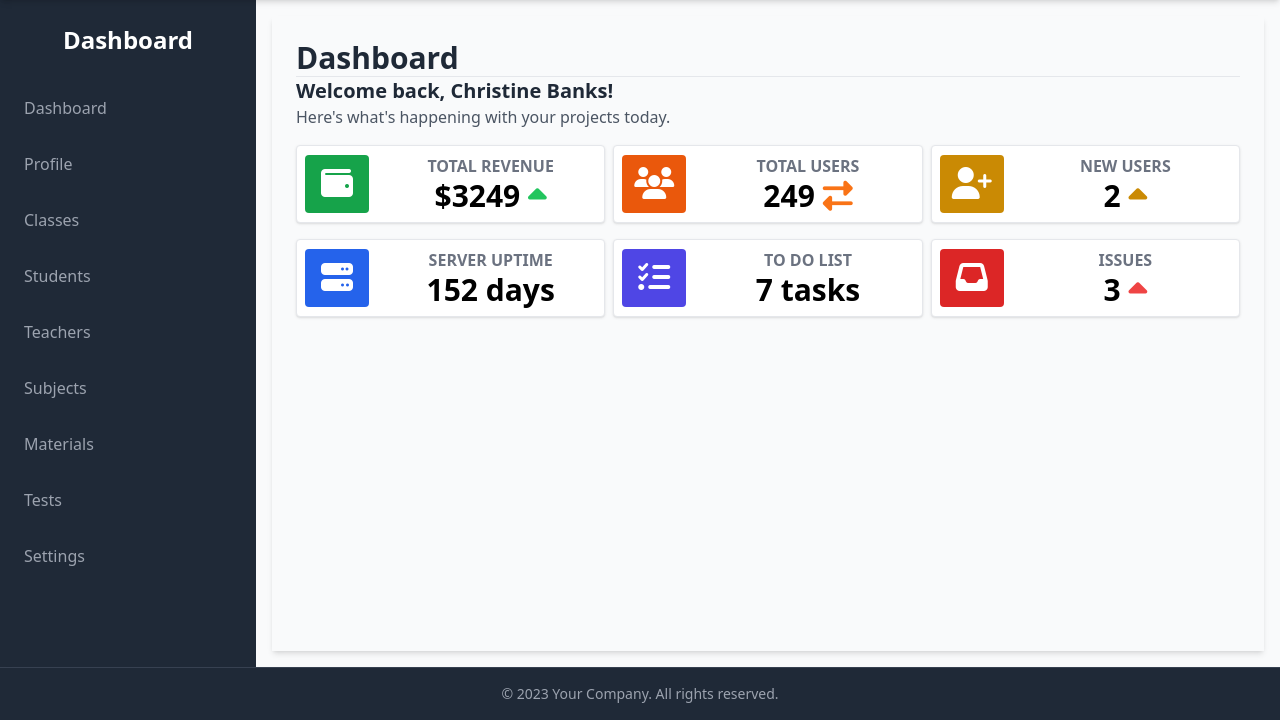
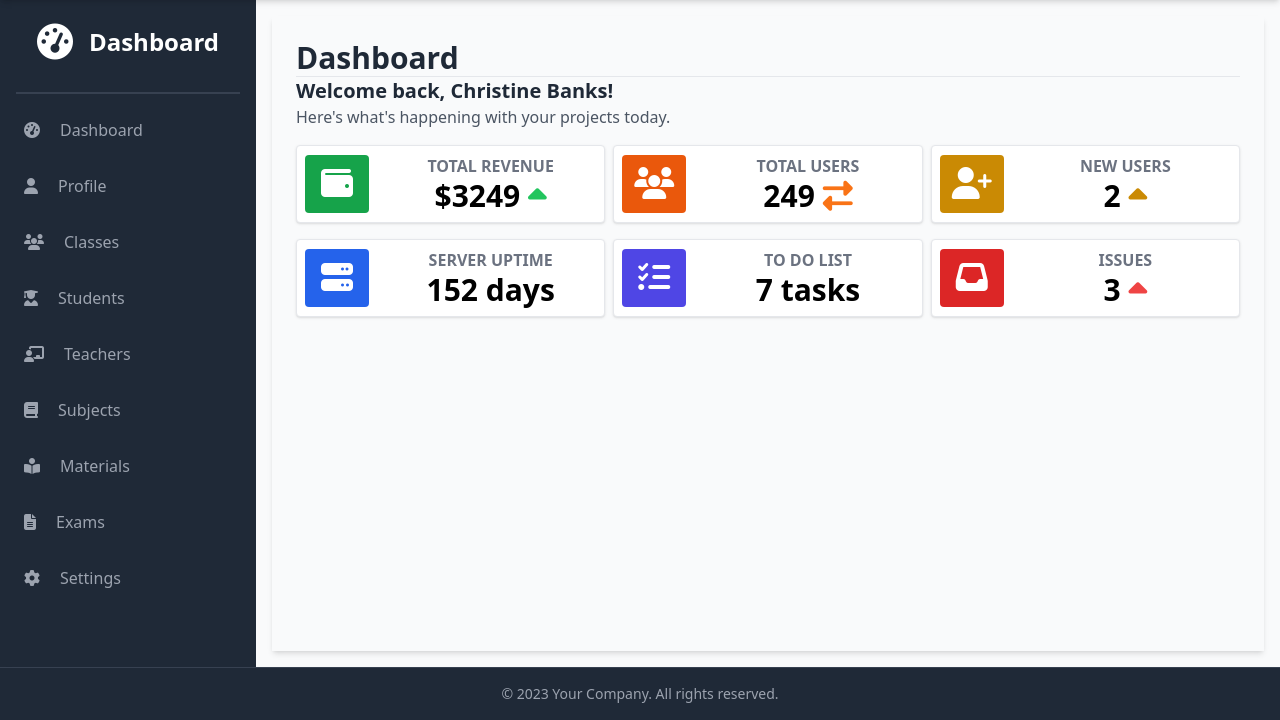
Before and after one commit to ikimukti/skripsi-aziz, a PHP site: page /systems/dashboard.php in a window 1280 px wide. Shown: the part 80-800 px from the top of the page. Run offline with PHP 8.4, Linux system fonts and the light colour scheme; a user stored in the database is signed in; style sheets or scripts are compiled from the project's sources; some libraries are stand-ins or nearby versions.

Commit message:
framework

```diff
--- /dev/null
+++ b/public/components/footer.php
@@ -0,0 +1,5 @@
+        <footer class="bg-gray-800 text-gray-400 py-4 shadow-md mt-auto sticky bottom-0 border-t border-gray-700">
+            <div class="container mx-auto text-center text-sm">
+                <p>&copy; 2023 Your Company. All rights reserved.</p>
+            </div>
+        </footer>
--- /dev/null
+++ b/public/components/navbar.php
@@ -0,0 +1,26 @@
+        <nav class="flex items-center justify-between flex-wrap bg-gray-800 p-6 shadow-md sticky top-0">
+            <div class="flex items-center flex-shrink-0 text-white mr-6">
+                <a href="/skripsi-aziz/public/index.php">
+                    <span class="font-semibold text-xl tracking-tight">Skripsi Aziz</span>
+                </a>
+            </div>
+            <div class="block lg:hidden">
+                <i class="fas fa-bars text-white"></i>
+            </div>
+            <div class="w-full block flex-grow lg:flex lg:items-center lg:w-auto">
+                <div class="text-sm lg:flex-grow">
+                    <a href="#responsive-header" class="block mt-4 lg:inline-block lg:mt-0 text-gray-400 hover:text-white mr-4">
+                        Docs
+                    </a>
+                    <a href="#responsive-header" class="block mt-4 lg:inline-block lg:mt-0 text-gray-400 hover:text-white mr-4">
+                        Examples
+                    </a>
+                    <a href="#responsive-header" class="block mt-4 lg:inline-block lg:mt-0 text-gray-400 hover:text-white">
+                        Blog
+                    </a>
+                </div>
+                <div>
+                    <a href="/skripsi-aziz/public/systems/logout.php" class="inline-block text-sm px-4 py-2 leading-none border rounded text-white border-white hover:border-transparent hover:text-gray-500 hover:bg-white mt-4 lg:mt-0">Logout</a>
+                </div>
+            </div>
+        </nav>
--- /dev/null
+++ b/public/components/sidebar.php
@@ -0,0 +1,45 @@
+            <aside class="bg-gray-800 text-white w-64 overflow-y-auto max-h-screen sc-hide">
+                <div class="flex items-center justify-center p-6 space-x-4">
+                    <i class="fas fa-tachometer-alt text-4xl"></i>
+                    <span class="text-2xl font-semibold">Dashboard</span>
+                </div>
+                <hr class="border-b border-gray-700 my-2 mx-4">
+                <ul class="text-gray-400">
+                    <li class="px-6 py-4 hover:bg-gray-700 cursor-pointer space-x-2 flex items-center">
+                        <i class="fas fa-tachometer-alt mr-3"></i>
+                        <a href="../systems/dashboard.php">Dashboard</a>
+                    </li>
+                    <li class="px-6 py-4 hover:bg-gray-700 cursor-pointer space-x-2 flex items-center">
+                        <i class="fas fa-user mr-3"></i>
+                        <a href="#">Profile</a>
+                    </li>
+                    <li class="px-6 py-4 hover:bg-gray-700 cursor-pointer space-x-2 flex items-center">
+                        <i class="fas fa-users mr-3"></i>
+                        <a href="#">Classes</a>
+                    </li>
+                    <li class="px-6 py-4 hover:bg-gray-700 cursor-pointer space-x-2 flex items-center">
+                        <i class="fas fa-user-graduate mr-3"></i>
+                        <a href="#">Students</a>
+                    </li>
+                    <li class="px-6 py-4 hover:bg-gray-700 cursor-pointer space-x-2 flex items-center">
+                        <i class="fas fa-chalkboard-teacher mr-3"></i>
+                        <a href="#">Teachers</a>
+                    </li>
+                    <li class="px-6 py-4 hover:bg-gray-700 cursor-pointer space-x-2 flex items-center">
+                        <i class="fas fa-book mr-3"></i>
+                        <a href="#">Subjects</a>
+                    </li>
+                    <li class="px-6 py-4 hover:bg-gray-700 cursor-pointer space-x-2 flex items-center">
+                        <i class="fas fa-book-reader mr-3"></i>
+                        <a href="#">Materials</a>
+                    </li>
+                    <li class="px-6 py-4 hover:bg-gray-700 cursor-pointer space-x-2 flex items-center">
+                        <i class="fas fa-file-alt mr-3"></i>
+                        <a href="#">Exams</a>
+                    </li>
+                    <li class="px-6 py-4 hover:bg-gray-700 cursor-pointer space-x-2 flex items-center">
+                        <i class="fas fa-cog mr-3"></i>
+                        <a href="#">Settings</a>
+                    </li>
+                </ul>
+            </aside>
--- a/public/index.php
+++ b/public/index.php
@@ -36,7 +36,7 @@
                     </a>
                 </div>
                 <div>
-                    <a href="/skripsi-aziz/public/system/login.php" class="inline-block text-sm px-4 py-2 leading-none border rounded text-white border-white hover:border-transparent hover:text-gray-500 hover:bg-white mt-4 lg:mt-0">Login</a>
+                    <a href="/skripsi-aziz/public/systems/login.php" class="inline-block text-sm px-4 py-2 leading-none border rounded text-white border-white hover:border-transparent hover:text-gray-500 hover:bg-white mt-4 lg:mt-0">Login</a>
                 </div>
             </div>
         </nav>
@@ -47,7 +47,7 @@
                 <div class="text-center px-40">
                     <h1 class="text-6xl font-bold text-gray-700 mb-10">Skripsi Aziz</h1>
                     <p class="text-gray-500 mb-10 text-xl">Pengembangan Media Pembelajaran Berbasis Web Menggunakan Metode Multimedia Interaktif Untuk Meningkatkan Hasil Belajar Siswa Pada Mata Pelajaran Pemrograman Web</p>
-                    <a href="../public/system/login.php" class="bg-blue-500 hover:bg-blue-700 text-white font-bold py-2 px-4 rounded-full">
+                    <a href="../public/s/login.php" class="bg-blue-500 hover:bg-blue-700 text-white font-bold py-2 px-4 rounded-full">
                         Get Started
                     </a>
                 </div>
--- a/public/dashboard.php
+++ b/public/systems/dashboard.php
@@ -2,7 +2,7 @@
 // Initialize the session
 session_start();
 // Include the connection file
-require_once('../database/connection.php');
+require_once('../../database/connection.php');
 
 // Initialize variables
 $username = $password = '';
@@ -75,70 +75,12 @@ $conn->close();
     <!-- Main Content Height Menyesuaikan Hasil Kurang dari Header dan Footer -->
     <div class="h-screen flex flex-col">
         <!-- Top Navbar -->
-        <nav class="flex items-center justify-between flex-wrap bg-gray-800 p-6 shadow-md sticky top-0">
-            <div class="flex items-center flex-shrink-0 text-white mr-6">
-                <a href="/skripsi-aziz/public/index.php">
-                    <span class="font-semibold text-xl tracking-tight">Skripsi Aziz</span>
-                </a>
-            </div>
-            <div class="block lg:hidden">
-                <i class="fas fa-bars text-white"></i>
-            </div>
-            <div class="w-full block flex-grow lg:flex lg:items-center lg:w-auto">
-                <div class="text-sm lg:flex-grow">
-                    <a href="#responsive-header" class="block mt-4 lg:inline-block lg:mt-0 text-gray-400 hover:text-white mr-4">
-                        Docs
-                    </a>
-                    <a href="#responsive-header" class="block mt-4 lg:inline-block lg:mt-0 text-gray-400 hover:text-white mr-4">
-                        Examples
-                    </a>
-                    <a href="#responsive-header" class="block mt-4 lg:inline-block lg:mt-0 text-gray-400 hover:text-white">
-                        Blog
-                    </a>
-                </div>
-                <div>
-                    <a href="/skripsi-aziz/public/system/logout.php" class="inline-block text-sm px-4 py-2 leading-none border rounded text-white border-white hover:border-transparent hover:text-gray-500 hover:bg-white mt-4 lg:mt-0">Logout</a>
-                </div>
-            </div>
-        </nav>
+        <?php include('../components/navbar.php'); ?>
         <!-- End Top Navbar -->
         <!-- Main Content -->
         <div class="flex-grow bg-gray-50 flex flex-row shadow-md">
             <!-- Sidebar -->
-            <aside class="bg-gray-800 text-white w-64 overflow-y-auto max-h-screen sc-hide">
-                <div class="flex items-center justify-center p-6">
-                    <span class="text-2xl font-semibold">Dashboard</span>
-                </div>
-                <ul class="text-gray-400">
-                    <li class="px-6 py-4 hover:bg-gray-700 cursor-pointer">
-                        <a href="#">Dashboard</a>
-                    </li>
-                    <li class="px-6 py-4 hover:bg-gray-700 cursor-pointer">
-                        <a href="#">Profile</a>
-                    </li>
-                    <li class="px-6 py-4 hover:bg-gray-700 cursor-pointer">
-                        <a href="#">Classes</a>
-                    </li>
-                    <li class="px-6 py-4 hover:bg-gray-700 cursor-pointer">
-                        <a href="#">Students</a>
-                    </li>
-                    <li class="px-6 py-4 hover:bg-gray-700 cursor-pointer">
-                        <a href="#">Teachers</a>
-                    </li>
-                    <li class="px-6 py-4 hover:bg-gray-700 cursor-pointer">
-                        <a href="#">Subjects</a>
-                    </li>
-                    <li class="px-6 py-4 hover:bg-gray-700 cursor-pointer">
-                        <a href="#">Materials</a>
-                    </li>
-                    <li class="px-6 py-4 hover:bg-gray-700 cursor-pointer">
-                        <a href="#">Tests</a>
-                    </li>
-                    <li class="px-6 py-4 hover:bg-gray-700 cursor-pointer">
-                        <a href="#">Settings</a>
-                    </li>
-                </ul>
-            </aside>
+            <?php include('../components/sidebar.php'); ?>
             <!-- End Sidebar -->
 
             <!-- Main Content -->
@@ -236,11 +178,7 @@ $conn->close();
         </div>
         <!-- End Main Content -->
         <!-- Footer -->
-        <footer class="bg-gray-800 text-gray-400 py-4 shadow-md mt-auto sticky bottom-0 border-t border-gray-700">
-            <div class="container mx-auto text-center text-sm">
-                <p>&copy; 2023 Your Company. All rights reserved.</p>
-            </div>
-        </footer>
+        <?php include('../components/footer.php'); ?>
         <!-- End Footer -->
     </div>
     <!-- End Main Content -->
```
Also changed, not shown: public/systems/login.php (renamed from public/system/login.php, +4 -4 lines), public/systems/register.php (renamed from public/system/register.php, +4 -4 lines), public/profiles/profile.php (added), public/systems/forgot-password.php (added), public/systems/logout.php (renamed from public/system/logout.php).
